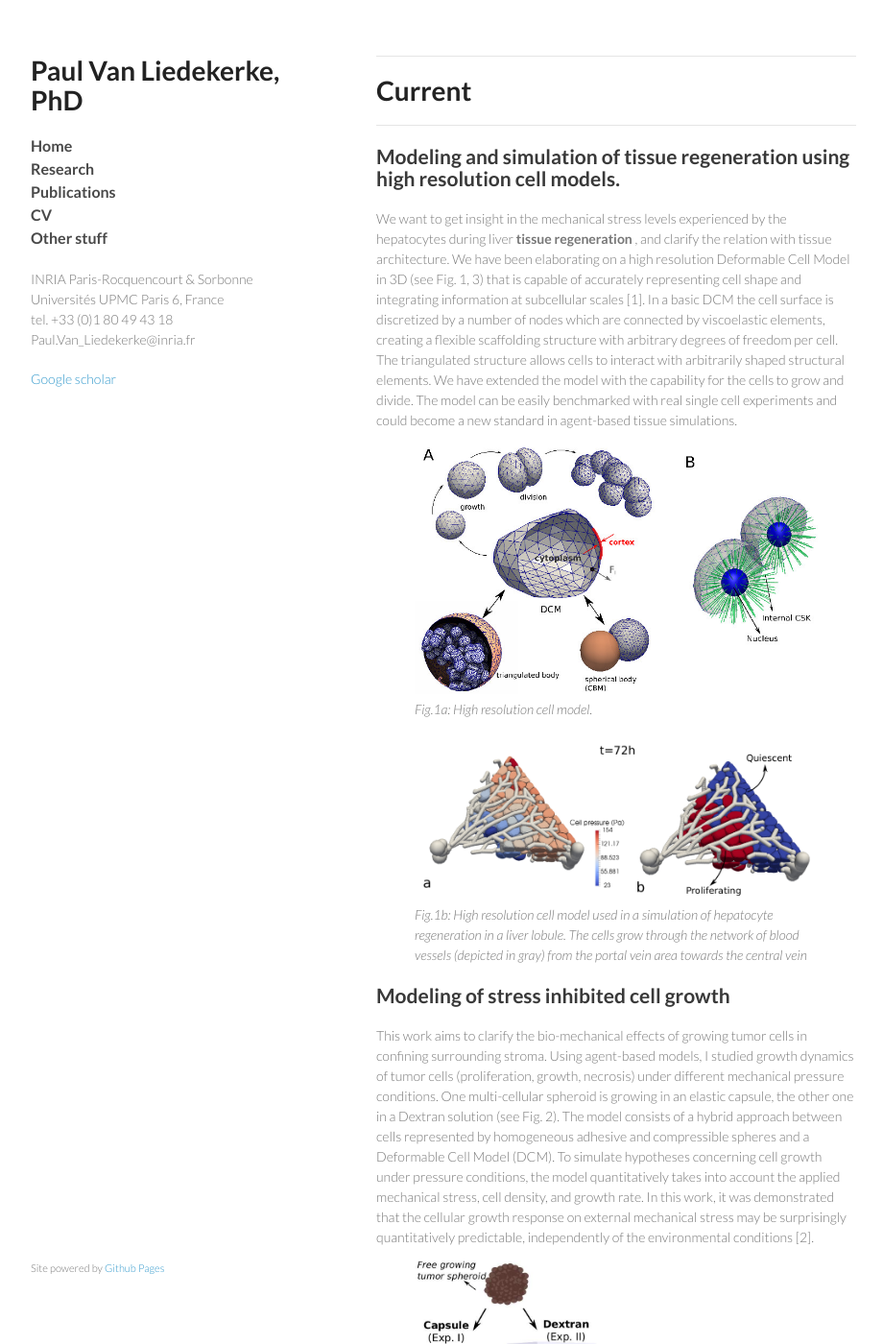
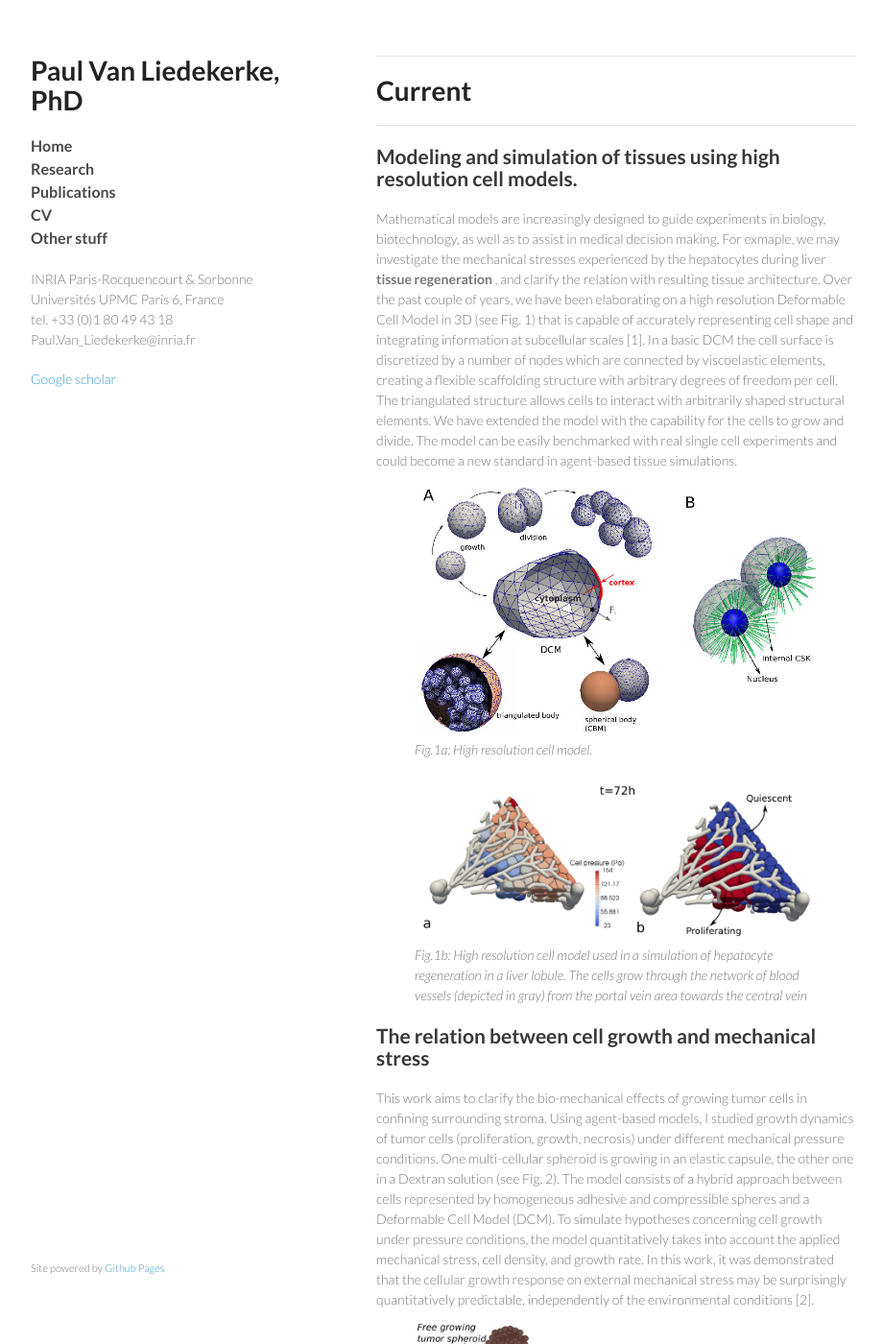
Before and after one commit to paulvanliedekerke/wittgenstein, a Jekyll site: the page research.html, which Jekyll copies as it is, in a window 1280 px wide and 1400 px high. Shown: the whole window at 96% size, without its empty margins (178-1098 px from the left). Built offline with Jekyll 4.4.1, drawn with Linux system fonts in a browser that asks for light colours; Markdown is read by kramdown in place of the engine named in the settings.

Commit message:
Update research.html

```diff
--- a/research.html
+++ b/research.html
@@ -44,10 +44,10 @@
 <h1>Current</h1>
 <hr>
 
-<h2>Modeling and simulation of tissue regeneration using high resolution cell models.</h2>
+<h2>Modeling and simulation of tissues using high resolution cell models.</h2>
 
 
-We want to get insight in the mechanical stress levels experienced by the hepatocytes during liver <b> tissue regeneration </b>, and clarify the relation with tissue architecture. We have been elaborating on a high resolution Deformable Cell Model in 3D  (see Fig. 1, 3) that is capable of accurately representing cell shape and integrating information at subcellular scales [1]. In a basic DCM the cell surface is discretized by a number of nodes which are connected by viscoelastic elements, creating a flexible scaffolding structure with arbitrary degrees of freedom per cell.  The triangulated structure allows cells to interact with arbitrarily shaped structural elements. We have extended the model with the capability for the cells to grow and divide. The model can be easily benchmarked with real single cell experiments and could become a new standard in agent-based tissue simulations.
+Mathematical models are increasingly designed to guide experiments in biology, biotechnology, as well as to assist in medical decision making. For exmaple, we may investigate the mechanical stresses experienced by the hepatocytes during liver <b> tissue regeneration </b>, and clarify the relation with resulting tissue architecture. Over the past couple of years, we have been elaborating on a high resolution Deformable Cell Model in 3D  (see Fig. 1) that is capable of accurately representing cell shape and integrating information at subcellular scales [1]. In a basic DCM the cell surface is discretized by a number of nodes which are connected by viscoelastic elements, creating a flexible scaffolding structure with arbitrary degrees of freedom per cell.  The triangulated structure allows cells to interact with arbitrarily shaped structural elements. We have extended the model with the capability for the cells to grow and divide. The model can be easily benchmarked with real single cell experiments and could become a new standard in agent-based tissue simulations.
 
 <figure>
 <img src="pics/Fig1.jpg" alt="" width="430">
@@ -63,7 +63,7 @@ We want to get insight in the mechanical stress levels experienced by the hepato
 
 <p></p>
 
-<h2>Modeling of stress inhibited cell growth</h2>
+<h2>The relation between cell growth and  mechanical stress </h2>
 
 This work aims to clarify the bio-mechanical effects of growing tumor cells in confining surrounding stroma. Using agent-based models, I studied growth dynamics of tumor cells (proliferation, growth, necrosis) under different mechanical pressure conditions. One multi-cellular spheroid is growing in an elastic capsule, the other one in a Dextran solution (see Fig. 2). The model consists of a hybrid approach between cells represented by homogeneous adhesive and compressible spheres and a Deformable Cell Model (DCM). To simulate hypotheses concerning cell growth under pressure conditions, the model quantitatively takes into account the applied mechanical stress, cell density, and growth rate. In this work, it was demonstrated that the cellular growth response on external mechanical stress may be surprisingly quantitatively predictable, independently of the environmental conditions [2].
 
```
